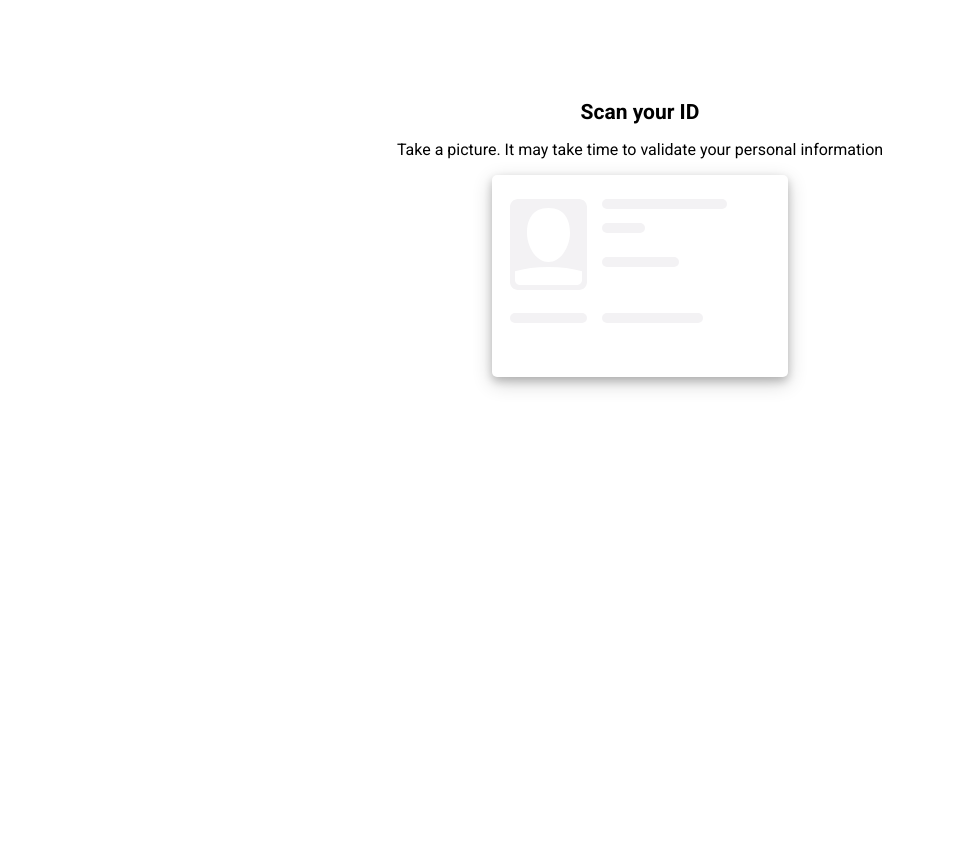
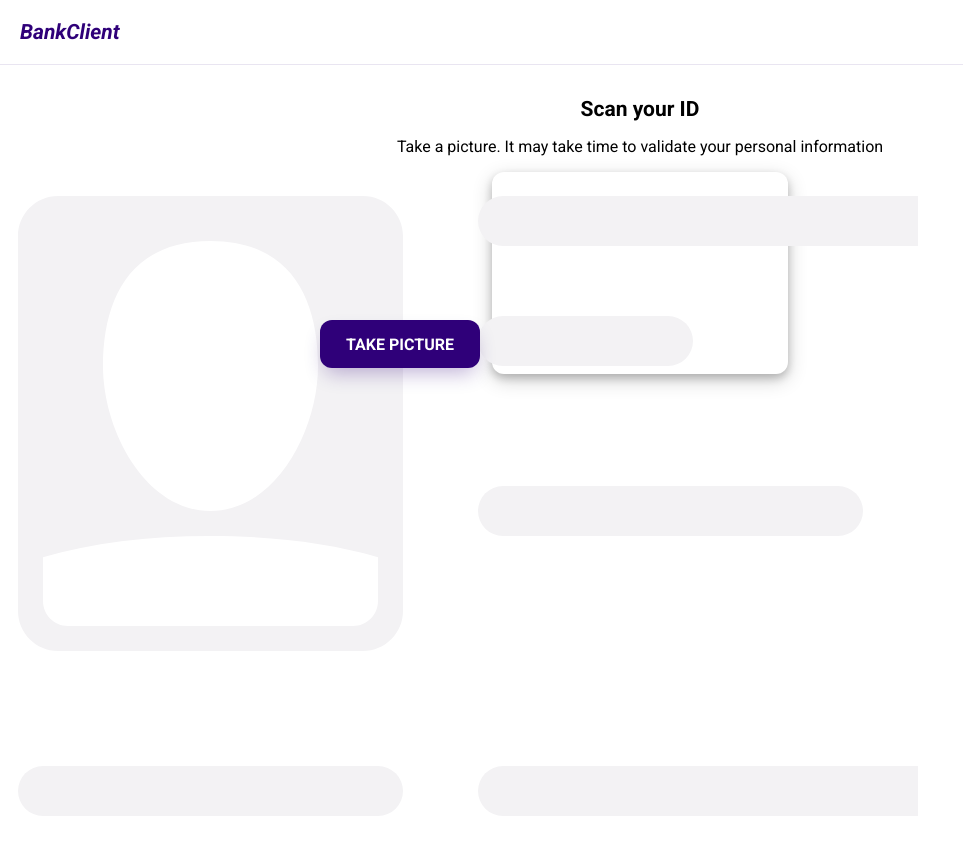
Before and after one commit to SaraPeir/z1-frontend-developer, a React (Create React App) app: page / in a window 1280 px wide. Shown: the top 854 px of the page, without its empty margins (0-963 px from the left). Built offline with nearby package versions, Linux system fonts and the light colour scheme; the HTML template or start-up script is replaced by a standard one.

Commit message:
visually completed Home

```diff
--- a/package.json
+++ b/package.json
@@ -41,6 +41,7 @@
     ]
   },
   "devDependencies": {
+    "@types/styled-components": "^5.1.12",
     "styled-components": "^5.3.0"
   }
 }
--- /dev/null
+++ b/src/components/Header/Header.tsx
@@ -0,0 +1,12 @@
+import * as React from 'react';
+import {HeaderWrapper} from './StyledHeader'
+
+const Header: React.FC<{ text: string }> = ({ text }) => {
+      return(
+        <HeaderWrapper>
+          {text}
+        </HeaderWrapper>
+      )
+}
+
+export default Header;
--- /dev/null
+++ b/src/components/Header/StyledHeader.tsx
@@ -0,0 +1,14 @@
+import styled from 'styled-components';
+import {colors} from '../../styled-components/variables';
+
+export const HeaderWrapper = styled.div`
+    border-bottom: 1px solid rgba(47,0,121,0.1);
+    padding: 20px;
+    margin-bottom: 32px;
+    color: ${colors.primaryColor};
+    font-size: 21px;
+    font-family: 'Roboto', sans-serif;
+    font-weight: 700;
+    font-style: italic;
+    margin-bottom: 32px;
+`
--- /dev/null
+++ b/src/components/Header/index.tsx
@@ -0,0 +1,3 @@
+import Header from './Header'
+
+export default Header;
--- a/src/modules/Home/Home.css
+++ b/src/modules/Home/Home.css
@@ -1,3 +1,5 @@
 img {
-    width: 100%;
+    position: absolute;
+    left: 18px;
+    height: 100%;
 }
--- a/src/modules/Home/Home.tsx
+++ b/src/modules/Home/Home.tsx
@@ -1,8 +1,9 @@
 import * as React from 'react';
 import {HomeWrapper, HomeDefaultPhotoContainer} from './StyledHome'
-import {TitleH1, Paragraph, PhotoContainer} from '../../styled-components/commons'
+import {TitleH1, Paragraph, PhotoContainer, ButtonPrimary} from '../../styled-components/commons'
+import Header from '../../components/Header';
 import text from './text';
-import DefaultPhoto from './../../default-home.svg'
+import DefaultImage from './../../default-home.svg'
 import './Home.css'
 
 const Home: React.FC<{ loading: boolean, foto?: string }> = ({ loading, children, foto  }) => {
@@ -16,17 +17,18 @@ const Home: React.FC<{ loading: boolean, foto?: string }> = ({ loading, children
       }
         return (
           <HomeDefaultPhotoContainer>
-            <img src={DefaultPhoto} alt="" />
+            <ButtonPrimary>{text.button}</ButtonPrimary>
+            <img src={DefaultImage} alt="default" />
           </HomeDefaultPhotoContainer>
         )
     }
 
       return(
         <HomeWrapper>
+          <Header text={text.header} />
           <TitleH1>{text.title}</TitleH1>
           <Paragraph>{text.paragraph}</Paragraph>
           {photo()}
-
           {children}
         </HomeWrapper>
       )
--- a/src/index.tsx
+++ b/src/modules/Home/StyledHome.tsx
@@ -1,17 +1,17 @@
-import React from 'react';
-import ReactDOM from 'react-dom';
-import './index.css';
-import App from './App';
-import reportWebVitals from './reportWebVitals';
+import styled from 'styled-components';
+import {PhotoContainer, GenericWrapper} from '../../styled-components/commons'
+import {colors} from '../../styled-components/variables'
 
-ReactDOM.render(
-  <React.StrictMode>
-    <App loading={false} />
-  </React.StrictMode>,
-  document.getElementById('root')
-);
 
-// If you want to start measuring performance in your app, pass a function
-// to log results (for example: reportWebVitals(console.log))
-// or send to an analytics endpoint. Learn more: https://bit.ly/CRA-vitals
-reportWebVitals();
+export const HomeWrapper = styled(GenericWrapper)`
+    background-color: ${colors.whiteColor};
+    position: relative;
+`
+
+export const HomeDefaultPhotoContainer = styled(PhotoContainer)`
+    padding: 24px 18px 18px;
+    margin: auto;
+    background-color: ${colors.whiteColor};
+    box-shadow: 0 10px 20px -6px rgba(0,0,0,0.15);
+    position: relative;
+`
--- a/src/modules/Home/text.tsx
+++ b/src/modules/Home/text.tsx
@@ -1,6 +1,8 @@
 const text = {
     title: 'Scan your ID',
-    paragraph: 'Take a picture. It may take time to validate your personal information'
+    paragraph: 'Take a picture. It may take time to validate your personal information',
+    button: 'take picture',
+    header: 'BankClient'
 }
 
 export default text;
--- a/src/styled-components/commons.js
+++ b/src/styled-components/commons.js
@@ -1,17 +1,17 @@
 import styled from 'styled-components';
+import {colors} from './variables';
 
+// containers
 export const GenericWrapper = styled.div`
     width: 100%;
     height: 100vh;
-    padding-top: 100px;
 `
 
 export const PhotoContainer = styled.div`
     width: 260px;
     height: 160px;
     padding: 0;
-    border-radius: 5px;
-    background: none;
+    border-radius: 12px;
 `
 
 // typos
@@ -29,3 +29,24 @@ export const Paragraph = styled.p`
     font-family: 'Roboto', sans-serif;
     font-weight: 400;
 `
+
+// buttons
+export const ButtonPrimary = styled.button`
+    height: 48px;
+    width: 160px;
+    box-shadow: 0 10px 20px -5px rgba(47,0,121,0.3);
+    border-radius: 12px;
+    background-color: ${colors.primaryColor};
+    border: none;
+    margin: auto;
+    position: absolute;
+    left: 25%;
+    top: 40%;
+    z-index: 100;
+    box-shadow: 0 10px 20px -5px rgba(47,0,121,0.3);
+    color: ${colors.whiteColor};
+    text-transform: uppercase;
+    font-family: 'Roboto', sans-serif;
+    font-weight: 700;
+    font-size: 16px;
+`
--- a/src/styled-components/variables.js
+++ b/src/styled-components/variables.js
@@ -1,5 +1,5 @@
 export const colors = {
-    homeBackgroundColor: '#F3F2F4',
+    primaryColor: '#2F0079',
     whiteColor: '#ffffff'
 }
 
```
Also changed, not shown: src/default-home.svg, 1 other file (tests, documents, lock files or other folders).
